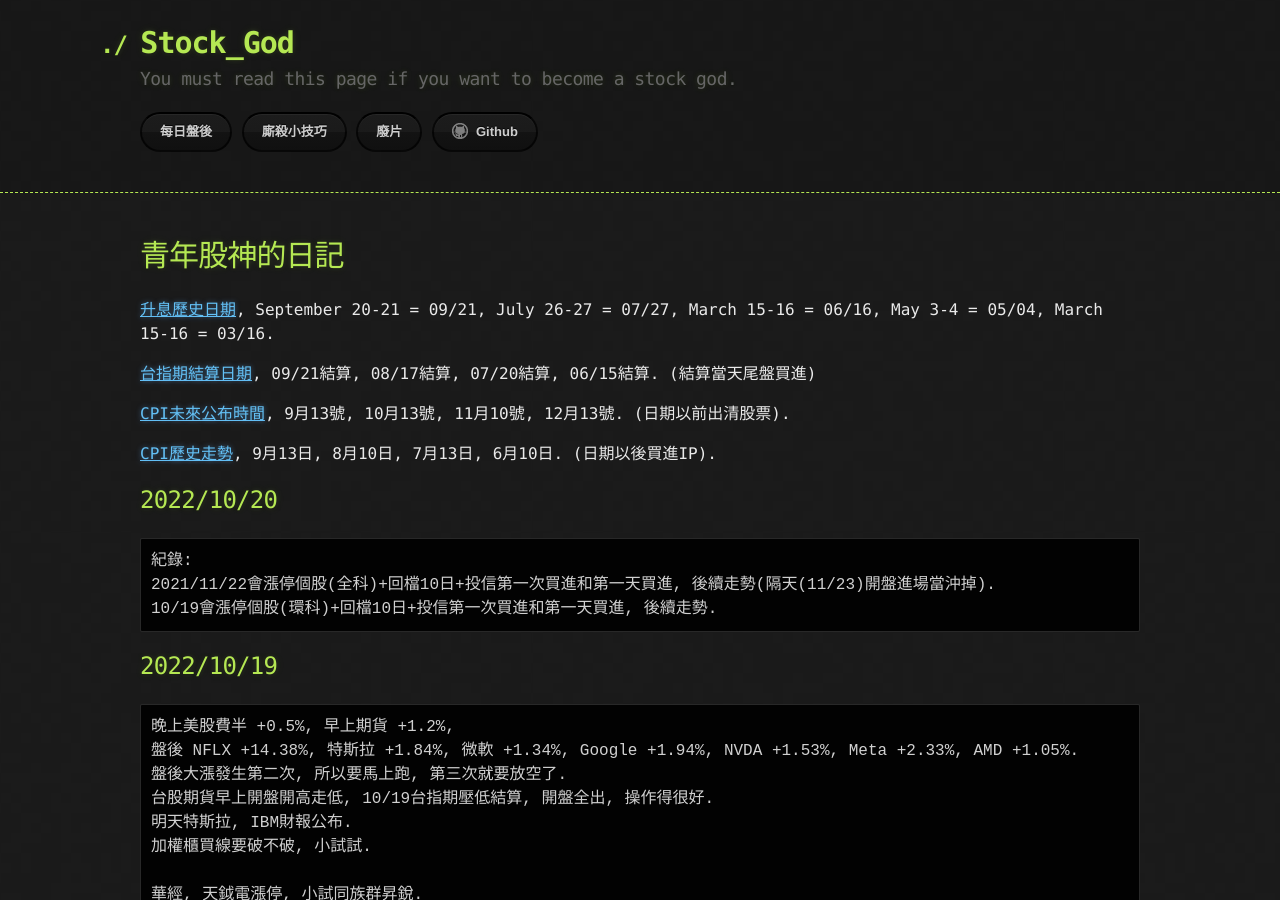
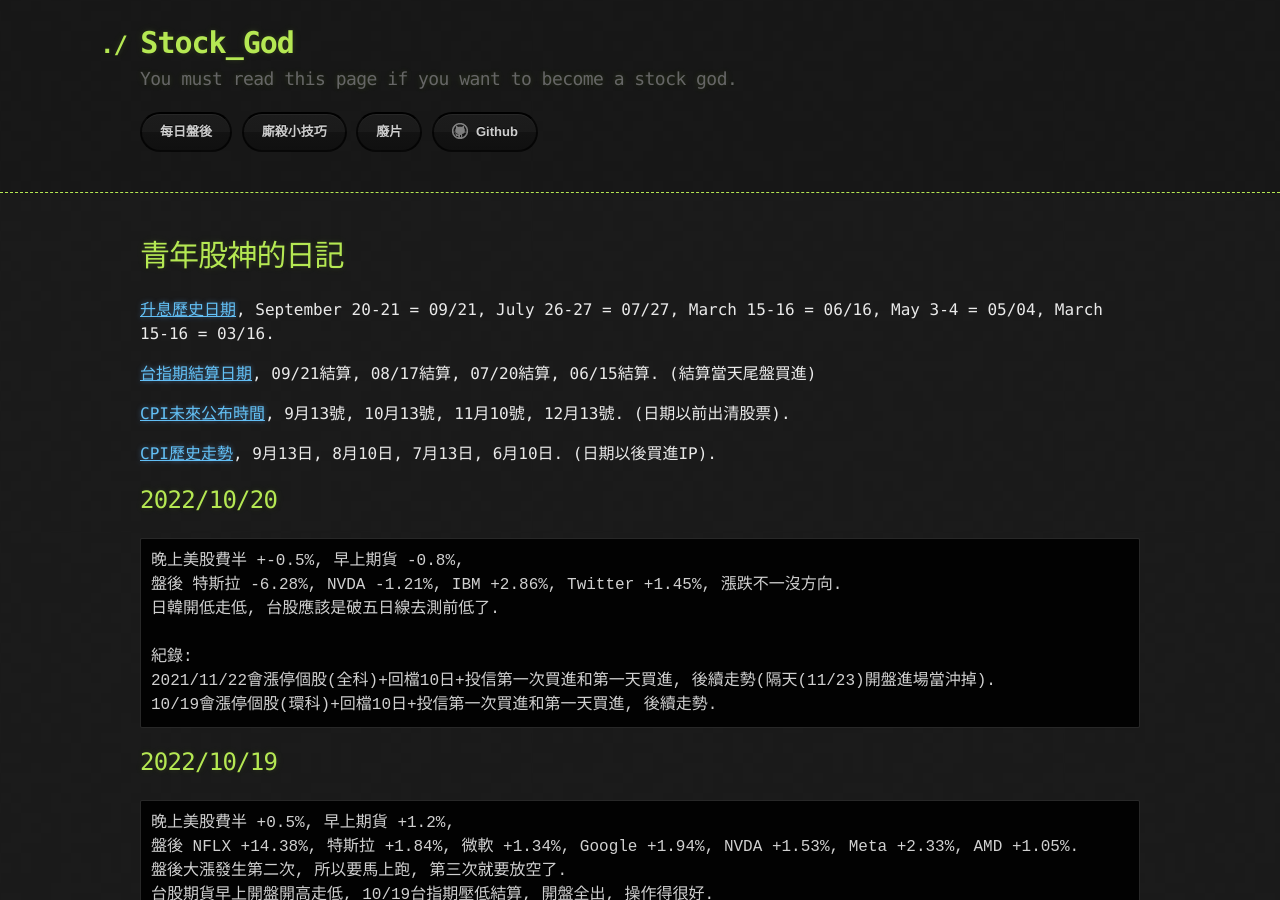
Before and after one commit to lepg5487/Stock_God, a Jekyll site: the page built from index.md, in a window 1280 px wide and 900 px high. Built offline with Jekyll 4.4.1, drawn with Linux system fonts in a browser that asks for light colours; our own code applies the rules of GitHub Pages for plain Markdown files.

Commit message:
Update index.md

````diff
--- a/index.md
+++ b/index.md
@@ -14,6 +14,10 @@
 
 ## 2022/10/20
 ```
+晚上美股費半 +-0.5%, 早上期貨 -0.8%,
+盤後 特斯拉 -6.28%, NVDA -1.21%, IBM +2.86%, Twitter +1.45%, 漲跌不一沒方向.
+日韓開低走低, 台股應該是破五日線去測前低了.
+
 紀錄:
 2021/11/22會漲停個股(全科)+回檔10日+投信第一次買進和第一天買進, 後續走勢(隔天(11/23)開盤進場當沖掉).
 10/19會漲停個股(環科)+回檔10日+投信第一次買進和第一天買進, 後續走勢.
````
